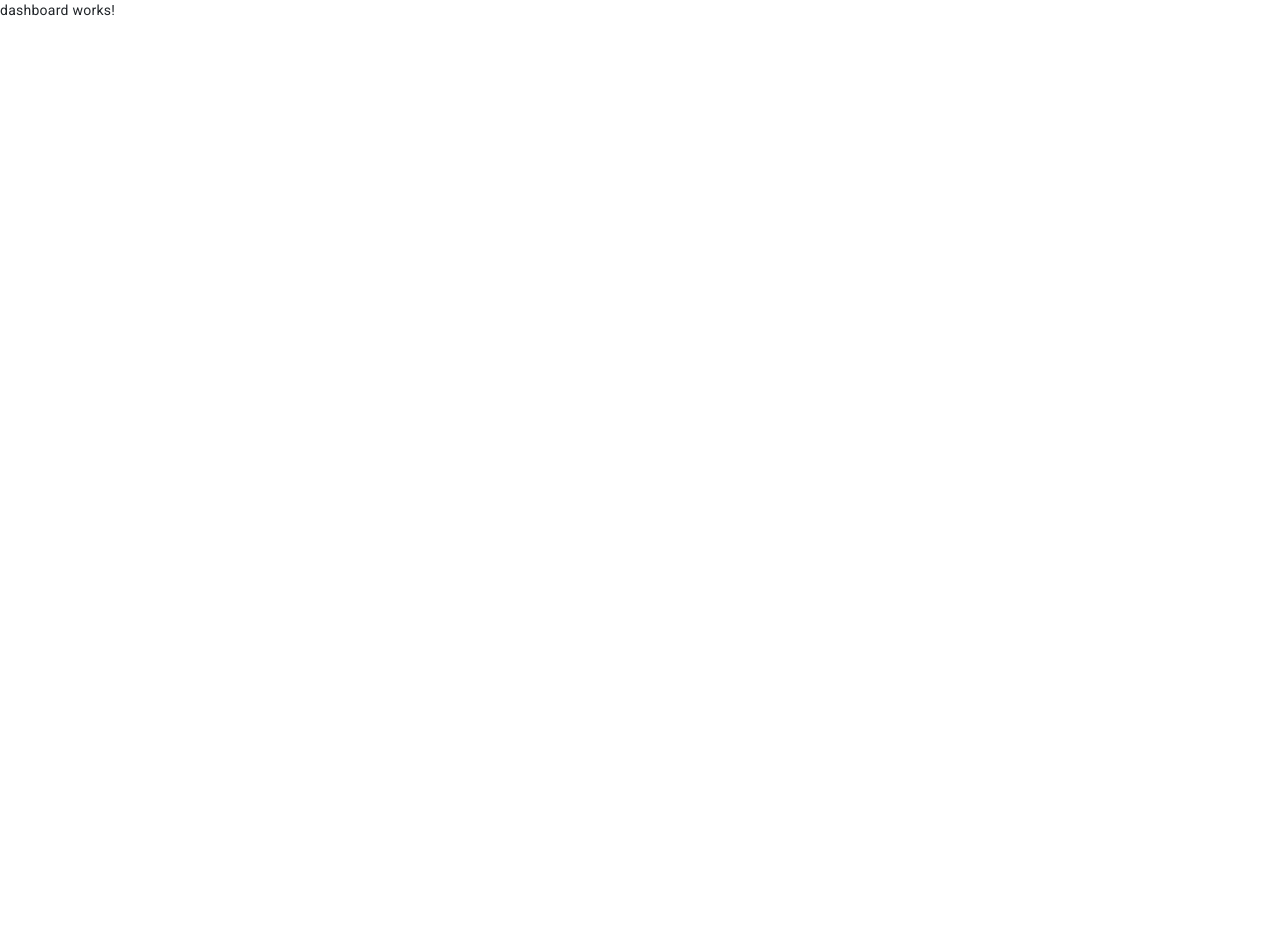
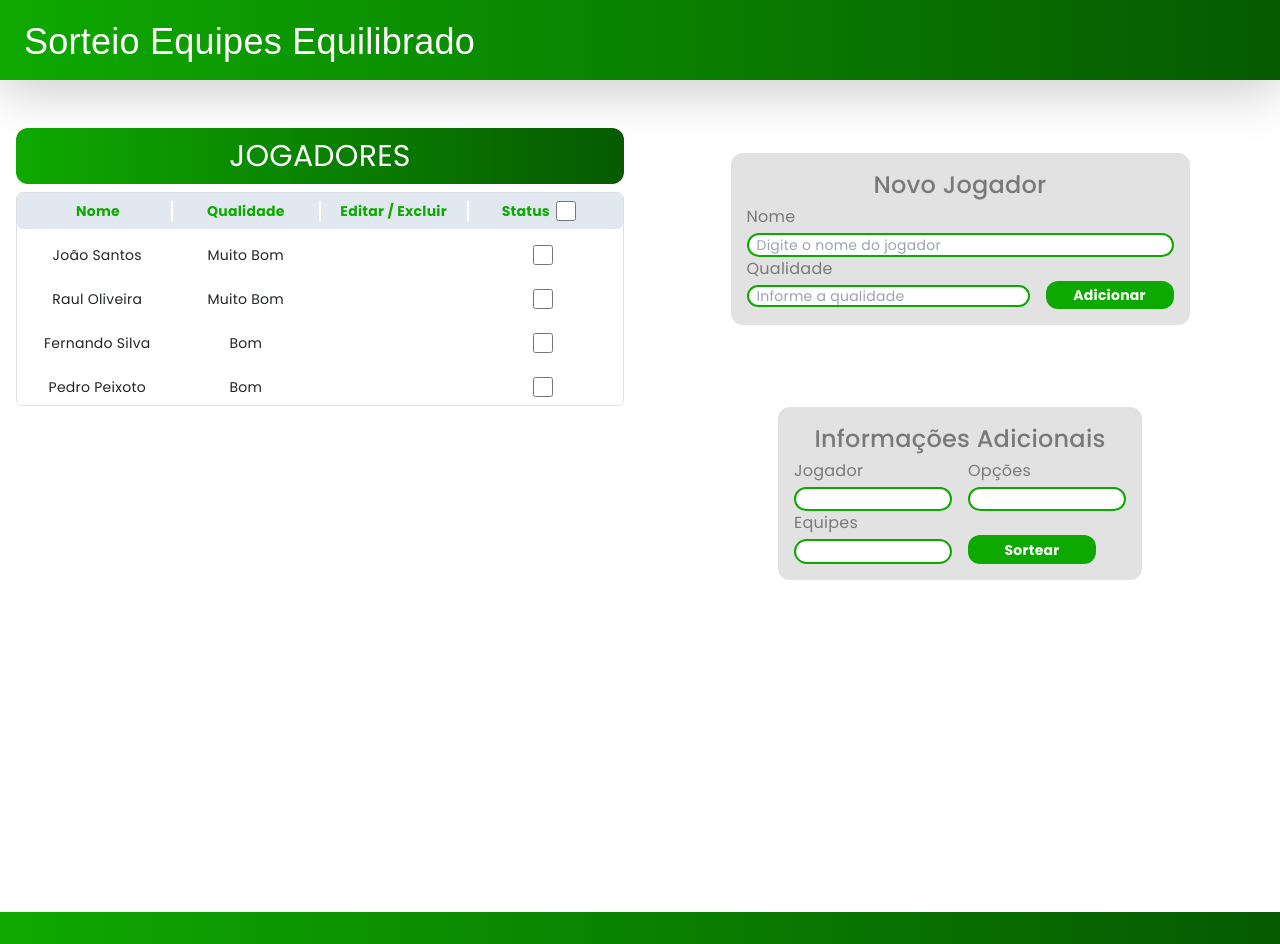
Before and after one commit to GabrielHenriqueLeanflin/sorteio-equipes-equilibrado-front, an Angular app: page /dashboard in a window 1280 px wide. Before the commit the page ends 800 px from the top, so only its background shows below. Built offline with nearby package versions, Linux system fonts and the light colour scheme; a web font is replaced by a local one.

Commit message:
feature: criando layout dashboard.

```diff
--- a/src/app/pages/dashboard/dashboard.component.html
+++ b/src/app/pages/dashboard/dashboard.component.html
@@ -1 +1,173 @@
-<p>dashboard works!</p>
+<header class="h-auto md:mb-8">
+  <div class="header shadow-lg h-20 flex items-center p-4">
+    <p class="h-auto titulo text-4xl mt-3">Sorteio Equipes Equilibrado</p>
+  </div>
+</header>
+
+<div class="flex flex-wrap">
+  <div class="md:w-1/2 flex justify-center max-h-[510px]">
+    <div class="flex flex-col m-3">
+      <div class="header rounded-xl h-14">
+        <p class="text-white justify-center flex items-center text-3xl">
+          JOGADORES
+        </p>
+      </div>
+
+      <table class="flex flex-col border rounded h-auto mt-2">
+        <thead class="text-[#0EA900] rounded h-9 p-2 bg-slate-200 gap-1">
+          <tr class="flex">
+            <th class="text-center border-r-2 border-white">Nome</th>
+            <th class="text-center border-r-2 border-white">Qualidade</th>
+            <th class="text-center border-r-2 border-white">
+              Editar / Excluir
+            </th>
+
+            <th class="flex flex-row-reverse justify-center">
+              <input
+                type="checkbox"
+                id="selectAll"
+                (change)="selectAll($event)"
+                class="max-w-8"
+              />Status
+            </th>
+          </tr>
+        </thead>
+        <tbody class="h-auto">
+          <tr class="flex h-9 p-2 gap-1 mt-2">
+            <td class="text-center">João Santos</td>
+            <td class="text-center">Muito Bom</td>
+            <td class="text-center"></td>
+            <td>
+              <input type="checkbox" class="checkbox-row" />
+            </td>
+          </tr>
+          <tr class="flex h-9 p-2 gap-1 mt-2">
+            <td class="text-center">Raul Oliveira</td>
+            <td class="text-center">Muito Bom</td>
+            <td class="text-center"></td>
+            <td>
+              <input type="checkbox" class="checkbox-row" />
+            </td>
+          </tr>
+          <tr class="flex h-9 p-2 gap-1 mt-2">
+            <td class="text-center">Fernando Silva</td>
+            <td class="text-center">Bom</td>
+            <td class="text-center"></td>
+            <td>
+              <input type="checkbox" class="checkbox-row" />
+            </td>
+          </tr>
+          <tr class="flex h-9 p-2 gap-1 mt-2">
+            <td class="text-center">Pedro Peixoto</td>
+            <td class="text-center">Bom</td>
+            <td class="text-center"></td>
+            <td>
+              <input type="checkbox" class="checkbox-row" />
+            </td>
+          </tr>
+        </tbody>
+      </table>
+    </div>
+  </div>
+
+  <div class="md:w-1/2 flex flex-col max-h-[509px]">
+    <div class="flex items-center justify-center">
+      <div class="bg-[#E2E2E2] w-auto h-auto rounded-xl p-3">
+        <form>
+          <div class="w-full flex flex-col items-center">
+            <p class="text-center text-2xl font-medium text-[#797979] mb-1">
+              Novo Jogador
+            </p>
+            <label class="text-base text-[#797979]" for="name">Nome</label>
+
+            <input
+              class="pl-2 w-full h-auto bg-white rounded-3xl border-2 border-[#0EA900] mt-1"
+              id="name"
+              type="text"
+              name="name"
+              formControlName="name"
+              placeholder="Digite o nome do jogador"
+            />
+
+            <label class="text-base text-[#797979]" for="">Qualidade</label>
+            <div class="flex gap-3">
+              <input
+                class="pl-2 w-auto h-[22.07px] bg-white rounded-3xl border-2 border-[#0EA900] mt-1"
+                id=""
+                type="text"
+                name=""
+                formControlName=""
+                placeholder="Informe a qualidade"
+              />
+              <button
+                class="bg-[#0EA900] w-32 rounded-xl p-1 h-auto font-bold text-center text-white"
+              >
+                Adicionar
+              </button>
+            </div>
+          </div>
+        </form>
+      </div>
+    </div>
+
+    <div class="flex items-center justify-center">
+      <div class="bg-[#E2E2E2] w-auto h-auto rounded-xl p-3">
+        <form>
+          <div class="w-full flex flex-col items-center">
+            <p class="text-center text-2xl font-medium text-[#797979] mb-1">
+              Informações Adicionais
+            </p>
+            <div class="w-full flex flex-col items-center">
+              <div class="flex gap-3">
+              <label class="text-base text-[#797979]" for="">Jogador</label>
+              <label class="text-base text-[#797979]" for="">Opções</label>
+              </div>
+
+              <div class="flex gap-3">
+              <input
+                class="pl-2 max-w-[158px] h-auto bg-white rounded-3xl border-2 border-[#0EA900] mt-1"
+                id=""
+                type="number"
+                name=""
+                formControlName=""
+              />
+
+
+
+              <input
+                class="pl-2 max-w-[158px] h-auto bg-white rounded-3xl border-2 border-[#0EA900] mt-1"
+                id="op"
+                type="number"
+                name="op"
+                formControlName=""
+              />
+            </div>
+            </div>
+
+            <label class="text-base text-[#797979]" for="">Equipes</label>
+            <div class="flex gap-3">
+              <input
+                class="pl-2 max-w-[158px]  bg-white rounded-3xl border-2 border-[#0EA900] mt-1"
+                id=""
+                type="number"
+                name=""
+                formControlName=""
+              />
+              <button
+                class="bg-[#0EA900] w-32 rounded-xl p-1 h-auto font-bold text-center text-white"
+              >
+                Sortear
+              </button>
+            </div>
+          </div>
+        </form>
+      </div>
+    </div>
+  </div>
+</div>
+
+<app-card-sorteado
+*ngIf="false"
+></app-card-sorteado>
+
+<footer class="header h-8"></footer>
--- a/src/app/pages/dashboard/dashboard.component.scss
+++ b/src/app/pages/dashboard/dashboard.component.scss
@@ -0,0 +1,12 @@
+* {
+  font-family: var(--fonte-primaria);
+}
+
+.header{
+  background: var(--gradiente-primario);
+}
+
+.titulo {
+  color: var(--cor-primaria);
+  font-family: var(--fonte-titulo);
+}
--- a/src/app/pages/dashboard/dashboard.component.ts
+++ b/src/app/pages/dashboard/dashboard.component.ts
@@ -1,12 +1,28 @@
 import { Component } from '@angular/core';
+import { CardSorteadoComponent } from "./card-sorteado/card-sorteado.component";
+import { CommonModule } from '@angular/common';
 
 @Component({
   selector: 'app-dashboard',
   standalone: true,
-  imports: [],
+  imports: [CardSorteadoComponent, CommonModule],
   templateUrl: './dashboard.component.html',
   styleUrl: './dashboard.component.scss'
 })
 export class DashboardComponent {
 
+  public teste: boolean = true;
+
+  constructor() { }
+
+
+
+  selectAll(event: Event): void {
+    const isChecked = (event.target as HTMLInputElement).checked;
+    const checkboxes = document.querySelectorAll<HTMLInputElement>('.checkbox-row');
+    checkboxes.forEach(checkbox => {
+      checkbox.checked = isChecked;
+    });
+  }
+
 }
```
